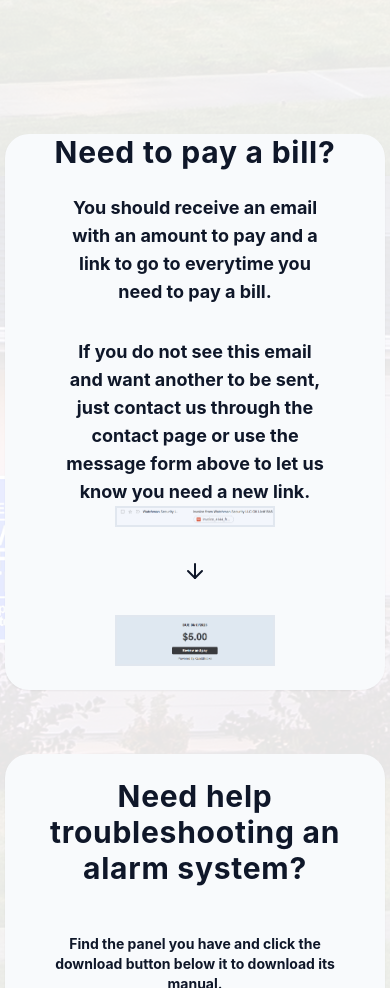
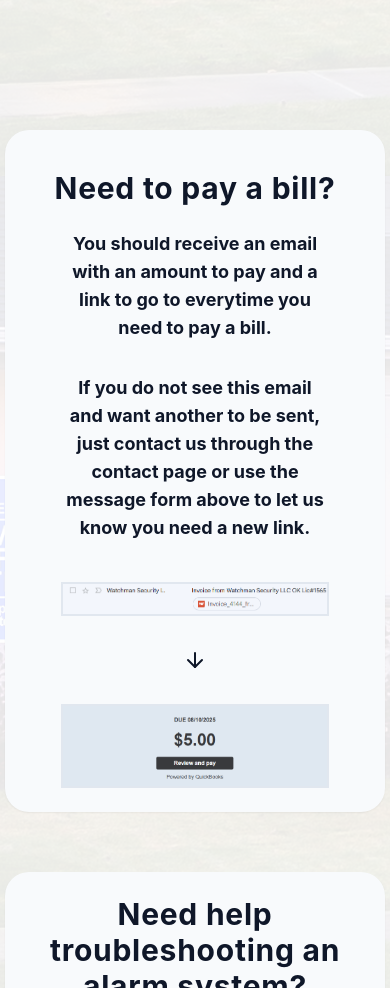
Before and after one commit to Gameknight06/watchman-security-website, a React (Vite) app: page / in a window 390 px wide. Shown: the part 3200-4188 px from the top of the page. Built offline with nearby package versions, Linux system fonts and the light colour scheme.

Commit message:
Adjust PaymentSection header margin and image sizes for improved spacing and layout consistency.

```diff
--- a/src/components/PaymentSection.jsx
+++ b/src/components/PaymentSection.jsx
@@ -5,7 +5,7 @@ export const PaymentSection = () => {
     return (
         <section id={"payment"} className="min-h-156 relative flex flex-col items-center justify-center">
             <div className={"container mx-auto max-w-95 md:max-w-6xl flex flex-col bg-background rounded-3xl shadow-xs mt-15 md:mb-15 md:min-w-335 md:min-h-150 animate-fade-in items-center justify-center"}>
-                <h1 className={"text-3xl md:text-5xl font-bold -tracking-tight"}>Need to pay a bill?</h1>
+                <h1 className={"text-3xl md:text-5xl font-bold -tracking-tight mt-10"}>Need to pay a bill?</h1>
                 <div className={"md:gap-8 md:py-16 flex flex-col md:flex-row md:grid-cols-2 items-center justify-center m-6"}>
                         <div className={"flex flex-col items-center justify-center gap-8 max-w-2xl"}>
                             <p className={"text-muted-foreground text-lg md:text-2xl font-bold"}>
@@ -15,10 +15,10 @@ export const PaymentSection = () => {
                                 If you do not see this email and want another to be sent, just contact us through the contact page or use the message form above to let us know you need a new link.
                             </p>
                         </div>
-                        <div className={"flex flex-col items-center justify-center gap-8 max-w-2xl"}>
-                            <img src={"/public/InvoiceExample.png"} alt={"Email Name Image"} className={"w-40 md:w-150 border-2"}/>
+                        <div className={"flex flex-col items-center justify-center gap-8 max-w-2xl md:mt-0 mt-10"}>
+                            <img src={"/public/InvoiceExample.png"} alt={"Email Name Image"} className={"w-100 md:w-150 border-2"}/>
                             <ArrowDown/>
-                            <img src={"/public/PayLinkExample.png"} alt={"Email Name Image"} className={"w-40 md:w-150 border-2"}/>
+                            <img src={"/public/PayLinkExample.png"} alt={"Email Name Image"} className={"w-100 md:w-150 border-2"}/>
                         </div>
                     </div>
                 </div>
```
